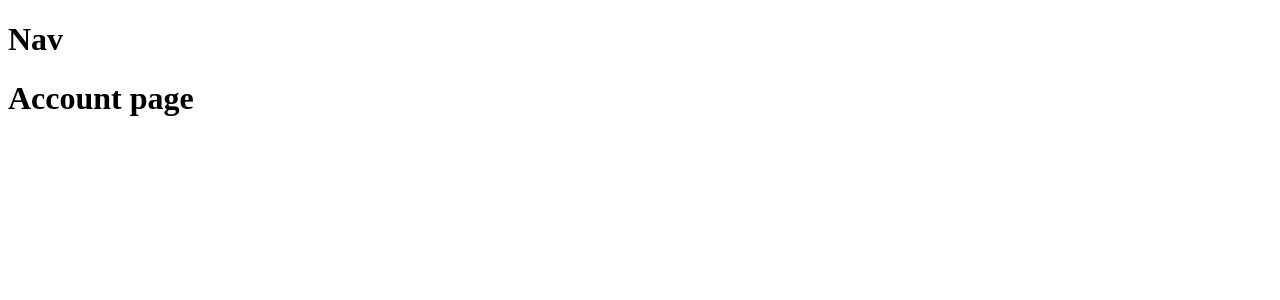
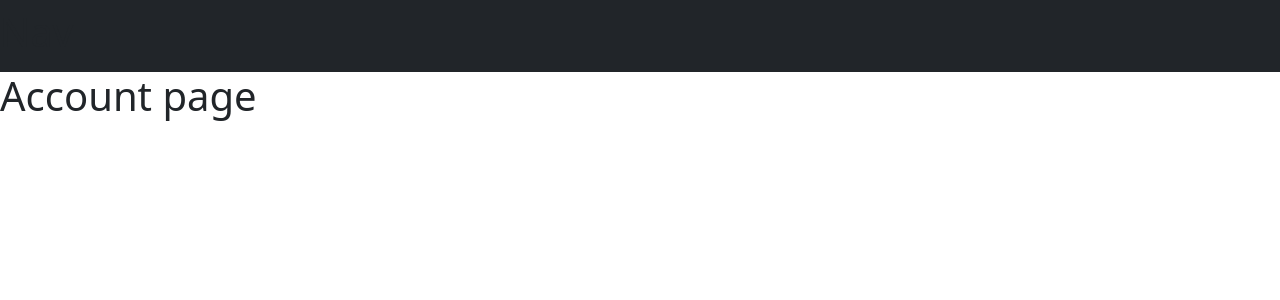
Before and after one commit to dsamador/react-estudio, a React (Create React App) app in the folder mern-lista/client/: page /account in a window 1280 px wide. Shown: the top 300 px of the page. Built offline with nearby package versions, Linux system fonts and the light colour scheme.

Commit message:
Se agrega bootsrtap

```diff
--- a/mern-lista/client/package.json
+++ b/mern-lista/client/package.json
@@ -6,7 +6,9 @@
     "@testing-library/jest-dom": "^5.14.1",
     "@testing-library/react": "^11.2.7",
     "@testing-library/user-event": "^12.8.3",
+    "bootstrap": "^5.1.0",
     "react": "^17.0.2",
+    "react-bootstrap": "^1.6.1",
     "react-dom": "^17.0.2",
     "react-router-dom": "^5.2.0",
     "react-scripts": "4.0.3",
--- a/mern-lista/client/src/components/Navigation.js
+++ b/mern-lista/client/src/components/Navigation.js
@@ -1,7 +1,9 @@
+import { Navbar, Nav, NavDropDown } from 'react-bootstrap'
+
 export default function Navigation() {
     return (
-        <div>
+        <Navbar collapseOnSelect expand="lg" variant="dark" bg="dark">
             <h1>Nav</h1>
-        </div>
+        </Navbar>
     )
 }
--- a/mern-lista/client/src/index.js
+++ b/mern-lista/client/src/index.js
@@ -1,7 +1,7 @@
 import React from 'react';
 import ReactDOM from 'react-dom';
 import App from './App';
-
+import 'bootstrap/dist/css/bootstrap.min.css';
 
 ReactDOM.render(
   <App />,
```
Also changed, not shown: 1 other file (tests, documents, lock files or other folders).
